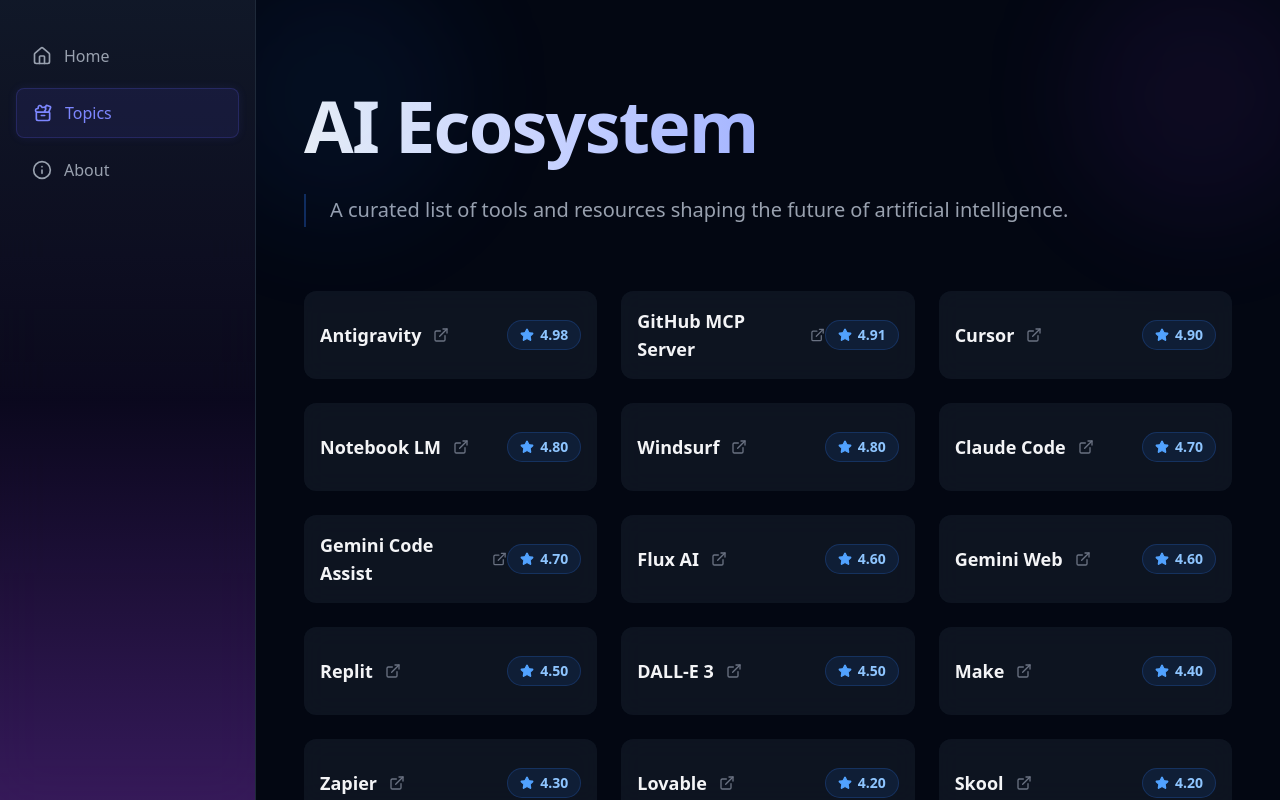
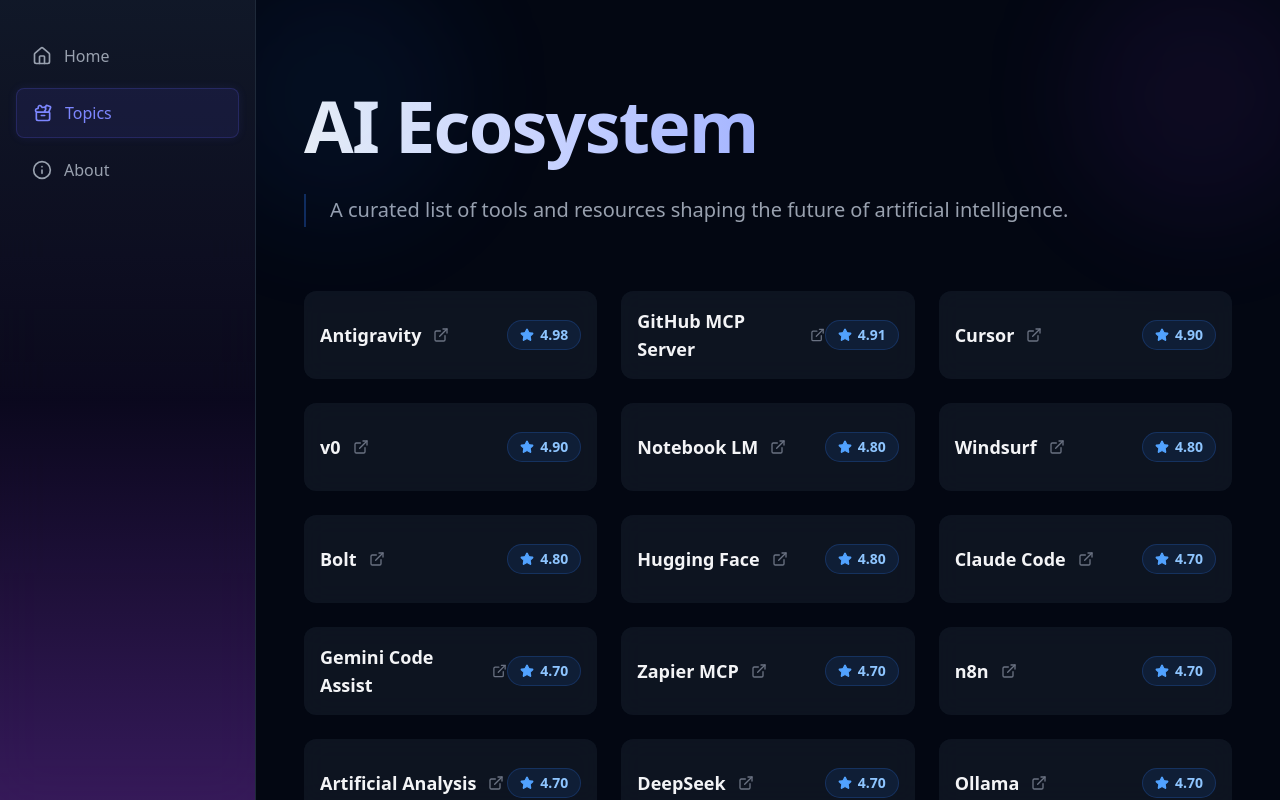
Before and after one commit to edwardtanguay/fastfollow-v2, a Next.js app: page /topics in a window 1280 px wide. Built offline with nearby package versions, Linux system fonts and the light colour scheme.

Commit message:
..finished

```diff
--- a/parseddata/topics.json
+++ b/parseddata/topics.json
@@ -1,142 +1,261 @@
 [
 	{
-		"suuid": "Wwi3vJ",
+		"suuid": "pSzRzV",
 		"title": "Antigravity",
 		"url": "https://antigravity.google",
 		"rating": 4.98,
 		"timestamp": "2026-01-05 18:18:22"
 	},
 	{
-		"suuid": "hAky2w",
+		"suuid": "6wA7Ny",
 		"title": "GitHub MCP Server",
 		"url": "https://github.com/github/github-mcp-server",
 		"rating": 4.91,
 		"timestamp": "2026-01-05 18:19:42"
 	},
 	{
-		"suuid": "k2BgSD",
+		"suuid": "cCQ6Lv",
 		"title": "Notebook LM",
 		"url": "https://notebooklm.google/",
 		"rating": 4.8,
 		"timestamp": "2026-01-05 19:26:28"
 	},
 	{
-		"suuid": "K61m45",
+		"suuid": "2pM8cs",
 		"title": "Microsoft Ignite",
 		"url": "https://ignite.microsoft.com/",
 		"rating": 3.88,
 		"timestamp": "2026-01-05 19:26:28"
 	},
 	{
-		"suuid": "dbZjCB",
+		"suuid": "APyYZh",
 		"title": "Lovable",
 		"url": "https://lovable.dev/",
 		"rating": 4.2,
 		"timestamp": "2026-01-05 19:26:28"
 	},
 	{
-		"suuid": "MuFxj9",
+		"suuid": "nrlXHT",
 		"title": "Claude Code",
 		"url": "https://claude.ai/download",
 		"rating": 4.7,
 		"timestamp": "2026-01-05 19:26:28"
 	},
 	{
-		"suuid": "RlvxRJ",
+		"suuid": "r4OWAl",
 		"title": "Trae",
 		"url": "https://trae.sh/",
 		"rating": 2.1,
 		"timestamp": "2026-01-05 19:26:28"
 	},
 	{
-		"suuid": "NPkWAL",
+		"suuid": "YQwwdP",
 		"title": "Windsurf",
 		"url": "https://codeium.com/windsurf",
 		"rating": 4.8,
 		"timestamp": "2026-01-05 19:26:28"
 	},
 	{
-		"suuid": "7mmKrK",
+		"suuid": "aFczTp",
 		"title": "Gemini Code Assist",
 		"url": "https://developers.google.com/gemini-code-assist/docs/overview",
 		"rating": 4.7,
 		"timestamp": "2026-01-05 19:26:28"
 	},
 	{
-		"suuid": "9Wue8b",
+		"suuid": "Upb1o6",
 		"title": "Cursor",
 		"url": "https://www.cursor.com/",
 		"rating": 4.9,
 		"timestamp": "2026-01-05 19:26:28"
 	},
 	{
-		"suuid": "39O1RV",
+		"suuid": "e5YQgn",
 		"title": "Replit",
 		"url": "https://replit.com/",
 		"rating": 4.5,
 		"timestamp": "2026-01-05 19:26:28"
 	},
 	{
-		"suuid": "Er4Iri",
+		"suuid": "qP4Pkn",
 		"title": "Flux AI",
 		"url": "https://blackforestlabs.ai/",
 		"rating": 4.6,
 		"timestamp": "2026-01-05 19:26:28"
 	},
 	{
-		"suuid": "t3rPjO",
+		"suuid": "A4yjF3",
 		"title": "DALL-E 3",
 		"url": "https://openai.com/dall-e-3/",
 		"rating": 4.5,
 		"timestamp": "2026-01-05 19:26:28"
 	},
 	{
-		"suuid": "c6NQ00",
+		"suuid": "pjWTrV",
 		"title": "Zapier",
 		"url": "https://zapier.com/",
 		"rating": 4.3,
 		"timestamp": "2026-01-05 19:26:28"
 	},
 	{
-		"suuid": "z1ofom",
+		"suuid": "l0b0eQ",
 		"title": "Make",
 		"url": "https://www.make.com/",
 		"rating": 4.4,
 		"timestamp": "2026-01-05 19:26:28"
 	},
 	{
-		"suuid": "Cjgc6N",
-		"title": "Pabbly",
-		"url": "https://www.pabbly.com/",
-		"rating": 3.8,
-		"timestamp": "2026-01-05 19:26:28"
-	},
-	{
-		"suuid": "1ujWHy",
-		"title": "Kajabi",
-		"url": "https://kajabi.com/",
-		"rating": 4,
-		"timestamp": "2026-01-05 19:26:28"
-	},
-	{
-		"suuid": "snHk4F",
-		"title": "Circle",
-		"url": "https://circle.so/",
-		"rating": 4.1,
-		"timestamp": "2026-01-05 19:26:28"
-	},
-	{
-		"suuid": "LoQxTI",
-		"title": "Skool",
-		"url": "https://www.skool.com/",
-		"rating": 4.2,
-		"timestamp": "2026-01-05 19:26:28"
-	},
-	{
-		"suuid": "vSfIYA",
+		"suuid": "Ix5Bo7",
 		"title": "Gemini Web",
 		"url": "https://gemini.google.com/",
 		"rating": 4.6,
 		"timestamp": "2026-01-05 19:26:28"
+	},
+	{
+		"suuid": "yD19zf",
+		"title": "v0",
+		"url": "https://v0.dev/",
+		"rating": 4.9,
+		"timestamp": "2026-01-05 23:50:00"
+	},
+	{
+		"suuid": "cXs8bR",
+		"title": "Bolt",
+		"url": "https://bolt.new",
+		"rating": 4.8,
+		"timestamp": "2026-01-05 23:50:00"
+	},
+	{
+		"suuid": "SOLl1l",
+		"title": "Zapier MCP",
+		"url": "https://mcp.zapier.com",
+		"rating": 4.7,
+		"timestamp": "2026-01-05 23:50:00"
+	},
+	{
+		"suuid": "bnbsXq",
+		"title": "n8n",
+		"url": "https://n8n.io/",
+		"rating": 4.7,
+		"timestamp": "2026-01-05 23:50:00"
+	},
+	{
+		"suuid": "YXDisG",
+		"title": "Flowise",
+		"url": "https://flowiseai.com/",
+		"rating": 4.6,
+		"timestamp": "2026-01-05 23:50:00"
+	},
+	{
+		"suuid": "Tubg3h",
+		"title": "Artificial Analysis",
+		"url": "https://artificialanalysis.ai",
+		"rating": 4.7,
+		"timestamp": "2026-01-05 23:50:00"
+	},
+	{
+		"suuid": "o23U8S",
+		"title": "LM Studio",
+		"url": "https://lmstudio.ai",
+		"rating": 4.6,
+		"timestamp": "2026-01-05 23:50:00"
+	},
+	{
+		"suuid": "rnxdWS",
+		"title": "GitHub Copilot Spaces",
+		"url": "https://github.com/copilot/spaces",
+		"rating": 4.5,
+		"timestamp": "2026-01-05 23:50:00"
+	},
+	{
+		"suuid": "9fp2AR",
+		"title": "Pickaxe",
+		"url": "https://pickaxe.co",
+		"rating": 4.4,
+		"timestamp": "2026-01-05 23:50:00"
+	},
+	{
+		"suuid": "GtjeqW",
+		"title": "LangDashboard",
+		"url": "https://lang-dashboard.vercel.app",
+		"rating": 4.3,
+		"timestamp": "2026-01-05 23:50:00"
+	},
+	{
+		"suuid": "Lpxtvd",
+		"title": "Emergent",
+		"url": "https://app.emergent.sh",
+		"rating": 4.2,
+		"timestamp": "2026-01-05 23:50:00"
+	},
+	{
+		"suuid": "xuW8uy",
+		"title": "Kimi K2",
+		"url": "https://www.kimi.com",
+		"rating": 4.3,
+		"timestamp": "2026-01-05 23:50:00"
+	},
+	{
+		"suuid": "xhfvv1",
+		"title": "DeepSeek",
+		"url": "https://chat.deepseek.com",
+		"rating": 4.7,
+		"timestamp": "2026-01-05 23:50:00"
+	},
+	{
+		"suuid": "VW80Fb",
+		"title": "Mistral",
+		"url": "https://mistral.ai",
+		"rating": 4.6,
+		"timestamp": "2026-01-05 23:50:00"
+	},
+	{
+		"suuid": "5NoXiA",
+		"title": "You",
+		"url": "https://you.com",
+		"rating": 4.2,
+		"timestamp": "2026-01-05 23:50:00"
+	},
+	{
+		"suuid": "UVyEtX",
+		"title": "Hugging Face",
+		"url": "https://huggingface.co",
+		"rating": 4.8,
+		"timestamp": "2026-01-05 23:50:00"
+	},
+	{
+		"suuid": "HAO1Kj",
+		"title": "Ollama",
+		"url": "https://ollama.com",
+		"rating": 4.7,
+		"timestamp": "2026-01-05 23:50:00"
+	},
+	{
+		"suuid": "nWFFLV",
+		"title": "Google Colab",
+		"url": "https://colab.research.google.com",
+		"rating": 4.6,
+		"timestamp": "2026-01-05 23:50:00"
+	},
+	{
+		"suuid": "vmnQYT",
+		"title": "PyCharm AI",
+		"url": "https://www.jetbrains.com/pycharm/features/ai/",
+		"rating": 4.5,
+		"timestamp": "2026-01-05 23:50:00"
+	},
+	{
+		"suuid": "wxAKS7",
+		"title": "Compose AI",
+		"url": "https://www.compose.ai",
+		"rating": 4,
+		"timestamp": "2026-01-05 23:50:00"
+	},
+	{
+		"suuid": "XZVEh3",
+		"title": "Deepfakes Web",
+		"url": "https://deepfakesweb.com",
+		"rating": 3.5,
+		"timestamp": "2026-01-05 23:50:00"
 	}
 ]
--- a/src/app/page.tsx
+++ b/src/app/page.tsx
@@ -7,14 +7,27 @@
 import topicsData from "../../parseddata/topics.json";
 import { Topic } from "@/types";
 
-const topics = topicsData as Topic[];
+const allTopics = topicsData as Topic[];
+
+function shuffleArray<T>(array: T[]): T[] {
+	const shuffled = [...array];
+	for (let i = shuffled.length - 1; i > 0; i--) {
+		const j = Math.floor(Math.random() * (i + 1));
+		[shuffled[i], shuffled[j]] = [shuffled[j], shuffled[i]];
+	}
+	return shuffled;
+}
 
 export default function Home() {
+	const [shuffledTopics, setShuffledTopics] = useState<Topic[]>([]);
 	const [currentTopicIndex, setCurrentTopicIndex] = useState(0);
 
 	useEffect(() => {
+		const shuffled = shuffleArray(allTopics);
+		setShuffledTopics(shuffled);
+
 		const interval = setInterval(() => {
-			setCurrentTopicIndex((prev) => (prev + 1) % topics.length);
+			setCurrentTopicIndex((prev) => (prev + 1) % shuffled.length);
 		}, 1000);
 		return () => clearInterval(interval);
 	}, []);
@@ -52,14 +65,14 @@
 					</h1>
 
 					<div className="h-12 flex items-center justify-center overflow-hidden">
-						{topics.length > 0 && (
+						{shuffledTopics.length > 0 && (
 							<Link
 								href="/topics"
 								key={currentTopicIndex}
 								className="animate-swoop group flex items-center gap-3 px-6 py-2 rounded-full border border-transparent hover:border-indigo-500/10 hover:bg-indigo-500/5 transition-all duration-300"
 							>
 								<span className="text-2xl md:text-4xl font-bold text-indigo-300/80 tracking-wide group-hover:text-indigo-400">
-									{topics[currentTopicIndex]?.title}
+									{shuffledTopics[currentTopicIndex]?.title}
 								</span>
 								<ExternalLink className="w-4 h-4 md:w-5 md:h-5 text-indigo-400/40 group-hover:text-indigo-400 transition-colors" />
 							</Link>
```
Also changed, not shown: data/topics.txt.
